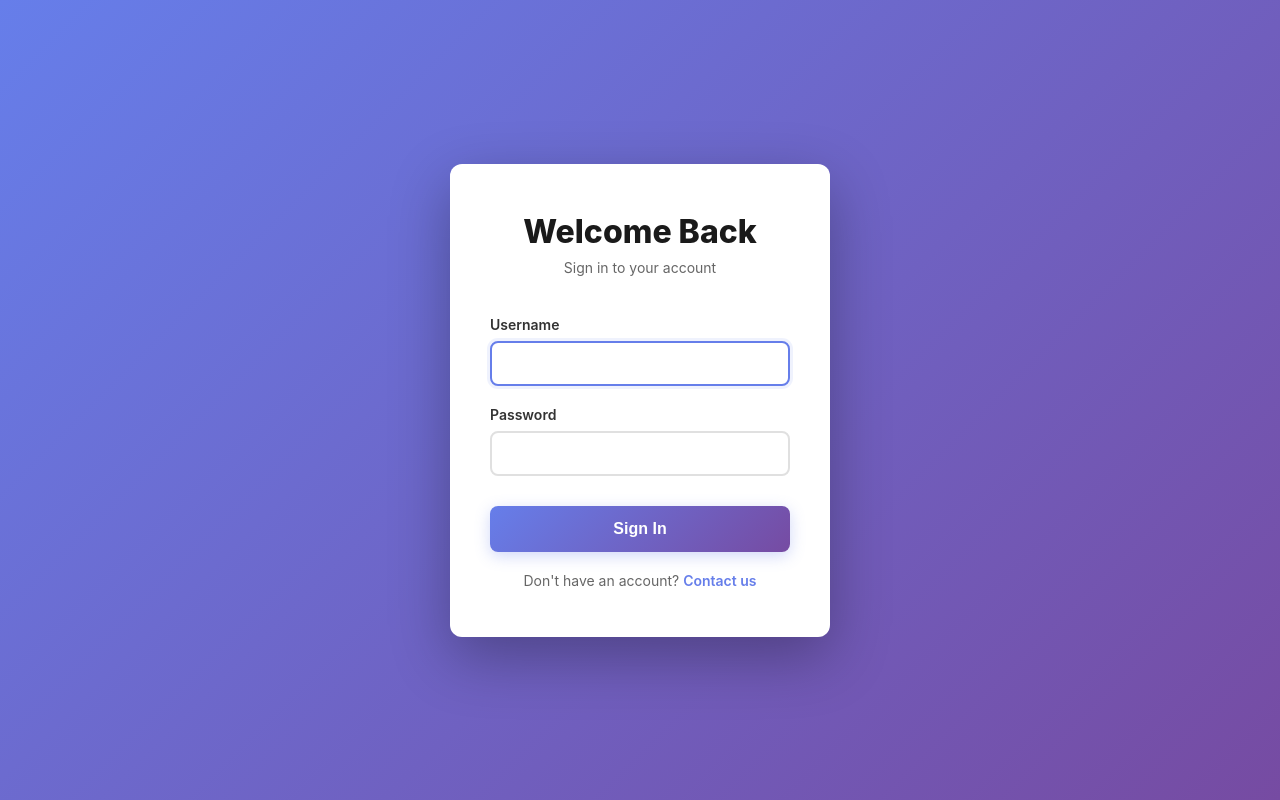
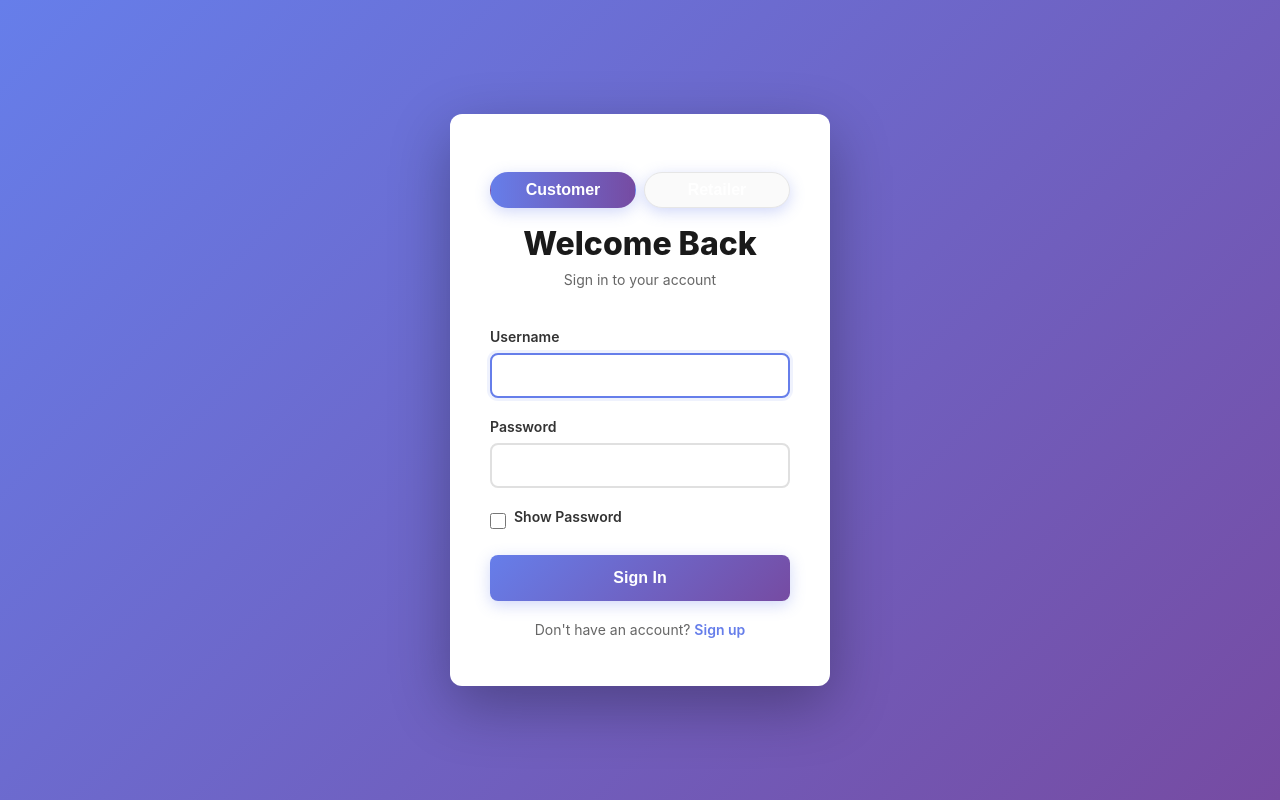
Before and after one commit to priyasaholia/smart-retail-dashboard, a Django app: page /login/ in a window 1280 px wide. Run offline with Django 5.2, Linux system fonts and the light colour scheme.

Commit message:
ui: improve login template layout

```diff
--- a/templates/login.html
+++ b/templates/login.html
@@ -139,6 +139,20 @@
             color: #764ba2;
         }
 
+        .show-password {
+            display: flex;
+            align-items: center;
+            gap: 8px;
+            font-size: 14px;
+            color: #444;
+            margin-bottom: 12px;
+        }
+
+        .show-password input[type="checkbox"] {
+            width: 16px;
+            height: 16px;
+        }
+
         @media (max-width: 480px) {
             .login-box {
                 padding: 32px 24px;
@@ -160,9 +174,19 @@
 <div class="login-container">
     <div class="login-box">
         <div class="login-header">
-            <h2>Welcome Back</h2>
+            <div class="account-type-tabs" role="tablist" aria-label="Account type">
+                <button type="button" class="tab active" data-value="customer">Customer</button>
+                <button type="button" class="tab" data-value="retailer">Retailer</button>
+            </div>
+            <h2 style="margin-top:16px">Welcome Back</h2>
             <p>Sign in to your account</p>
         </div>
+
+        <style>
+            .account-type-tabs { display:flex; gap:8px; justify-content:center; margin-bottom:8px }
+            .account-type-tabs .tab { padding:8px 14px; border-radius:999px; border:1px solid #e6e6e6; background:#fafafa; cursor:pointer }
+            .account-type-tabs .tab.active { background: linear-gradient(90deg,#667eea,#764ba2); color:white; border-color:transparent }
+        </style>
 
         {% if form.errors %}
             <div class="error">
@@ -172,6 +196,7 @@
 
         <form method="post">
             {% csrf_token %}
+            <input type="hidden" name="account_type" id="login-account-type" value="customer">
 
             <div class="form-group">
                 <label for="{{ form.username.id_for_label }}">Username</label>
@@ -183,11 +208,39 @@
                 {{ form.password }}
             </div>
 
+            <div class="show-password">
+                <input type="checkbox" id="show-password" aria-controls="{{ form.password.id_for_label }}">
+                <label for="show-password">Show password</label>
+            </div>
+
             <button type="submit">Sign In</button>
         </form>
 
+        <script>
+            // account type tabs
+            (function(){
+                const tabs = document.querySelectorAll('.account-type-tabs .tab');
+                const hidden = document.getElementById('login-account-type');
+                tabs.forEach(t => t.addEventListener('click', function(){
+                    tabs.forEach(x => x.classList.remove('active'));
+                    this.classList.add('active');
+                    if (hidden) hidden.value = this.dataset.value || '';
+                }));
+            })();
+
+            // show password
+            (function() {
+                const checkbox = document.getElementById('show-password');
+                const passwordInput = document.querySelector('form input[type="password"]');
+                if (!checkbox || !passwordInput) return;
+                checkbox.addEventListener('change', function() {
+                    passwordInput.type = this.checked ? 'text' : 'password';
+                });
+            })();
+        </script>
+
         <div class="login-footer">
-            Don't have an account? <a href="#">Contact us</a>
+            Don't have an account? <a href="{% url 'core:signup' %}">Sign up</a>
         </div>
     </div>
 </div>
```
